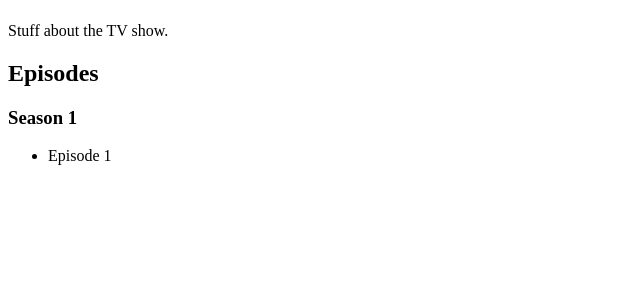
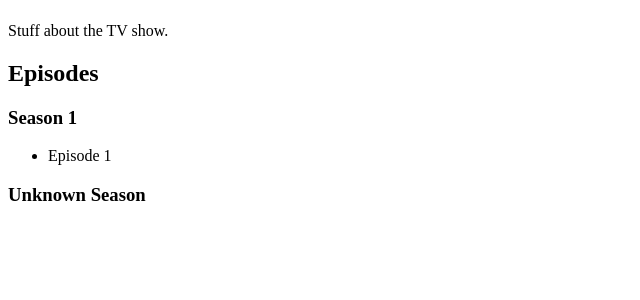
Before and after one commit to Ap0c/video-server, a Flask app: page /tv_shows/1 in a window 1280 px wide. Shown: the part 84-384 px from the top of the page, without its empty margins (0-640 px from the left). Run offline with Flask 2, Linux system fonts and the light colour scheme; tables that the repository leaves empty hold one stand-in row (values such as "Sample post").

Commit message:
Fixed bug in show template where episodes without metadata were causing crash. These episodes are now shown at the bottom of the page.

```diff
--- a/templates/show.html
+++ b/templates/show.html
@@ -6,7 +6,7 @@
 {% block content %}
 	Stuff about the TV show.
 	<h2>Episodes</h3>
-	{% for season in episodes | groupby('season') %}
+	{% for season in episodes | rejectattr('season', 'none') | groupby('season') %}
 		<h3>Season {{ season.grouper }}</h3>
 		<ul>
 			{% for episode in season.list %}
@@ -14,4 +14,10 @@
 			{% endfor %}
 		</ul>
 	{% endfor %}
+	<h3>Unknown Season</h3>
+	<ul>
+		{% for episode in episodes | selectattr('season', 'none') %}
+			<li>{{ episode['path'].split('/')[-1].split('.')[0] }}</li>
+		{% endfor %}
+	</ul>
 {% endblock content %}
```
